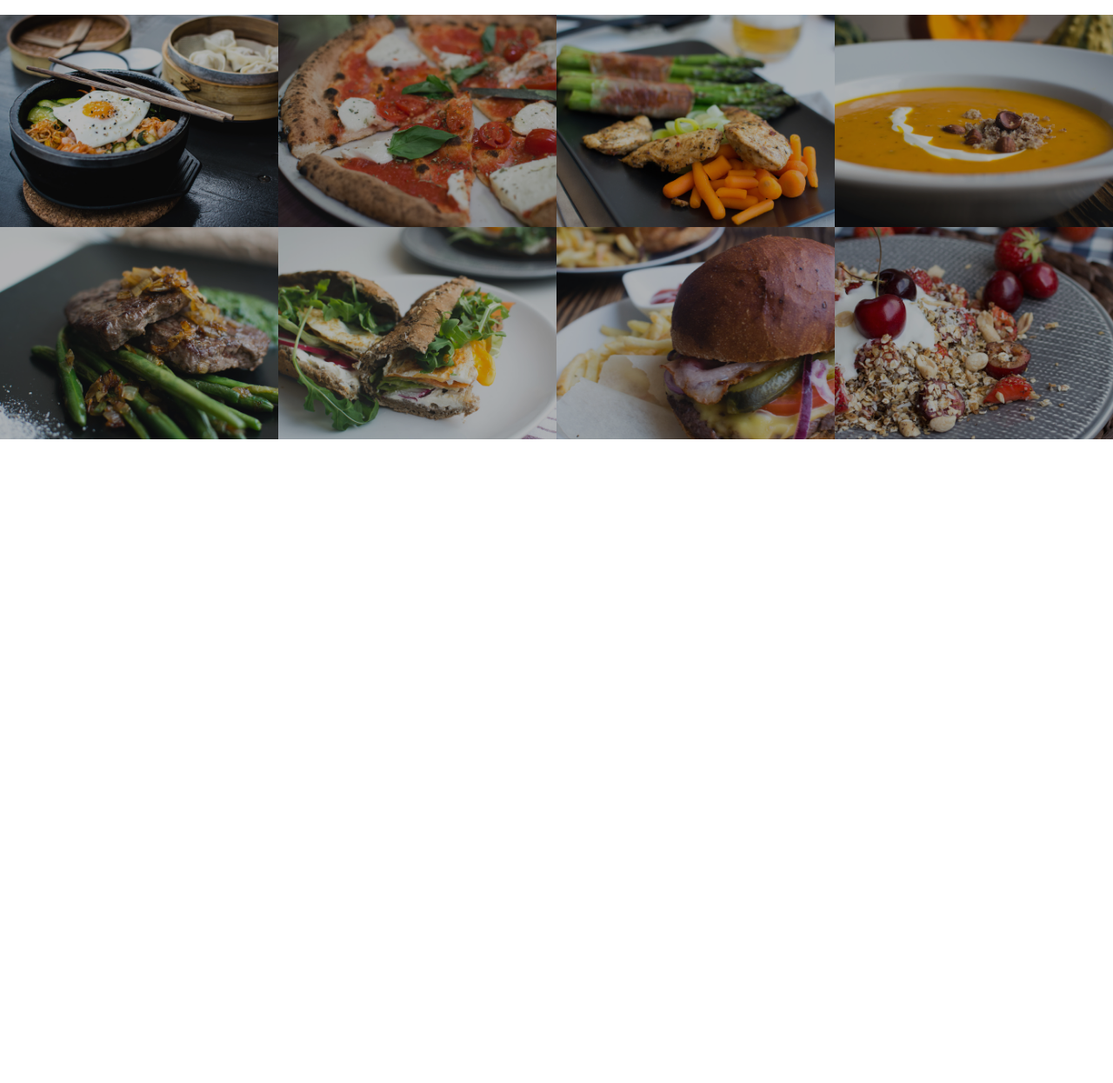
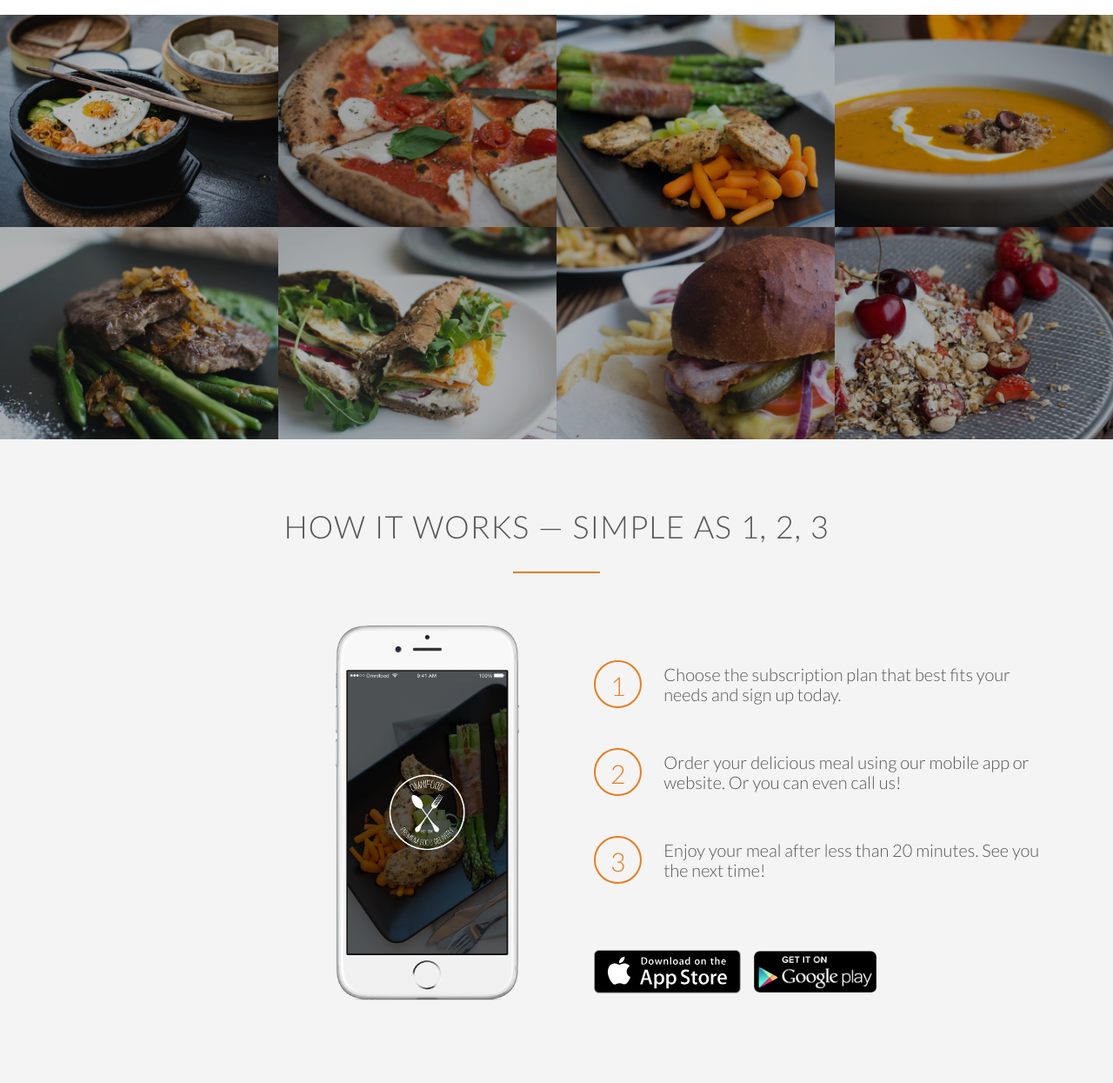
Before and after one commit to andrewhenriquef/html-css, a PHP site: page / in a window 1280 px wide. Shown: the part 1522-2767 px from the top of the page at 87% size. Before the commit the page ends 2027 px from the top, so only its background shows below. Run offline with PHP 8.4, Linux system fonts and the light colour scheme; some web fonts are replaced.

Commit message:
Create how it works section

```diff
--- a/20170716 omnifood/index.html
+++ b/20170716 omnifood/index.html
@@ -88,7 +88,7 @@
         </section>
 
         <section class="section-meals">
-            <ul class="meals-showcase">
+            <ul class="meals-showcase clearfix">
                 <li>
                     <figure class="meal-photo">
                         <img src="resources/img/1.jpg" alt="Korean bibimbap with egg and vegetables">
@@ -115,7 +115,7 @@
 
             </ul>
 
-            <ul class="meals-showcase">
+            <ul class="meals-showcase clearfix">
                 <li>
                     <figure class="meal-photo">
                         <img src="resources/img/5.jpg" alt="Paleo beef steak with vegetables">
@@ -143,6 +143,35 @@
             </ul>
 
         </section>
+        <section class="section-steps">
+            <div class="row">
+                <h2>How it works &mdash; Simple as 1, 2, 3</h2>
+            </div>
+            <div class="row">
+                <div class="col span-1-of-2 steps-box">
+                    <img src="resources/img/app-iPhone.png" alt="Omnifood app on iphone" class="app-screen">
+                </div>
+
+                <div class="col span-1-of-2 steps-box">
+                    <div class="works-step">
+                        <div>1</div>
+                        <p>Choose the subscription plan that best fits your needs and sign up today.</p>
+                    </div>
+                    <div class="works-step">
+                        <div>2</div>
+                        <p>Order your delicious meal using our mobile app or website. Or you can even call us!</p>
+                    </div>
+                    <div class="works-step">
+                        <div>3</div>
+                        <p>Enjoy your meal after less than 20 minutes. See you the next time!</p>
+                    </div>
+
+                    <a href="#" class="btn-app"><img src="resources/img/download-app.svg" alt="App Store Download"></a>
+                    <a href="#" class="btn-app"><img src="resources/img/download-app-android.png" alt="Play Store Download"></a>
+                </div>
+            </div>
+
+        </section>
     </body>
 
 </html>
--- a/20170716 omnifood/resources/css/style.css
+++ b/20170716 omnifood/resources/css/style.css
@@ -19,6 +19,15 @@
     font-weight: 300;
     font-size: 20px;
     text-rendering: optimizeLegibility;
+}
+
+.clearfix {zoom: 1}
+.clearfix:after {
+    content: '.';
+    clear: both;
+    display: block;
+    height: 0;
+    visibility: hidden;
 }
 
 /* ------------------------------------------------------------*/
@@ -244,3 +253,58 @@
     opacity: 1;
     transform: scale(1.05);
 }
+
+/* ------------------------------------------------------------*/
+/* HOW IT WORKS */
+/* ------------------------------------------------------------*/
+
+.section-steps {
+    background-color: #f4f4f4;
+}
+
+.steps-box:first-child {
+    text-align: right;
+    padding-right: 3%;
+    margin-top: 30px;
+}
+
+.steps-box:last-child {
+    margin-top: 70px;
+    padding-left: 3%;
+}
+
+.app-screen {
+    width: 40%;
+}
+
+.works-step {
+    margin-bottom: 50px;
+}
+
+.works-step:last-of-type {
+    margin-bottom: 80px;
+}
+
+.works-step div {
+    color: #e67e22;
+    border: 2px solid #e67e22;
+    display: inline-block;
+    border-radius: 50%;
+    height: 55px;
+    width: 55px;
+    text-align: center;
+    padding: 10px;
+    float: left;
+    font-size: 150%;
+    margin-right: 25px;
+}
+
+.works-step p {
+    padding-top: 5px;
+}
+
+.btn-app img {
+    height: 50px;
+    width: auto;
+    margin-right: 10px;
+}
```
